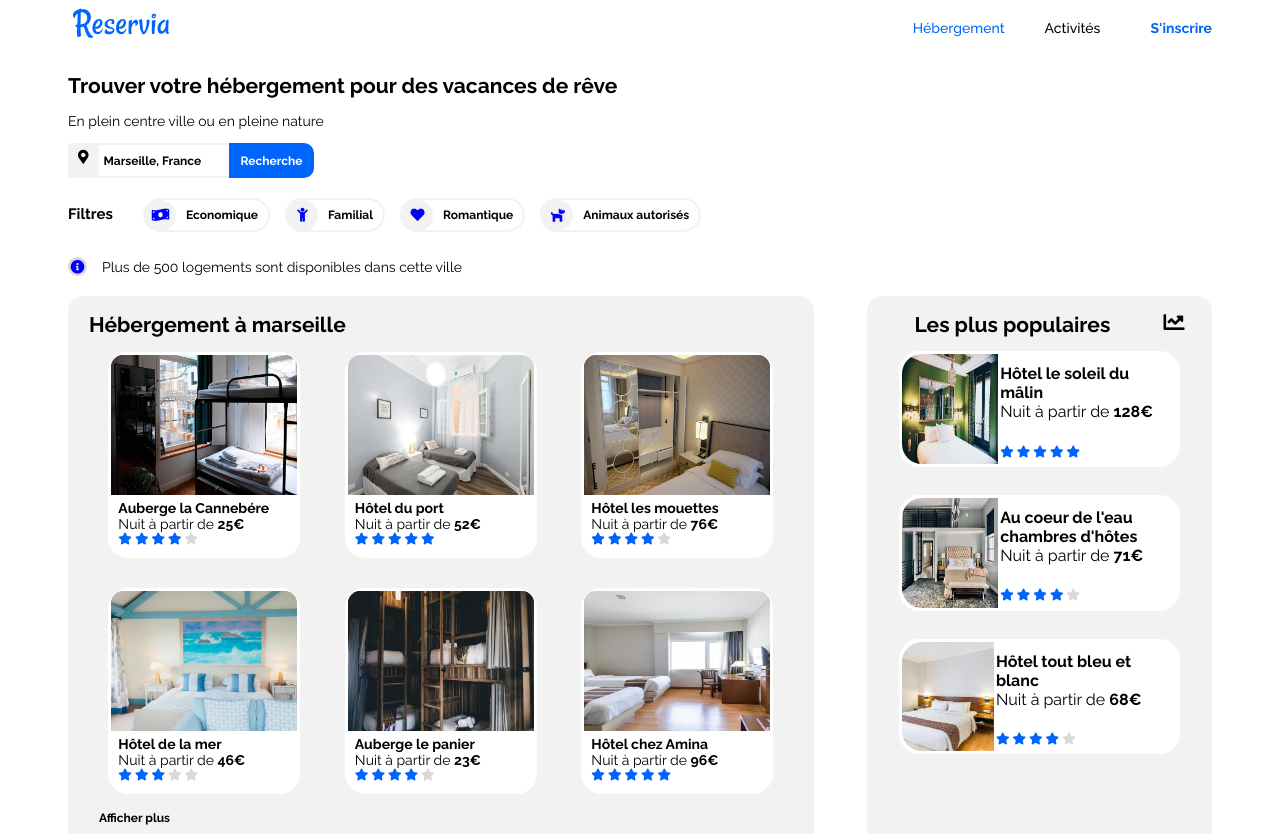
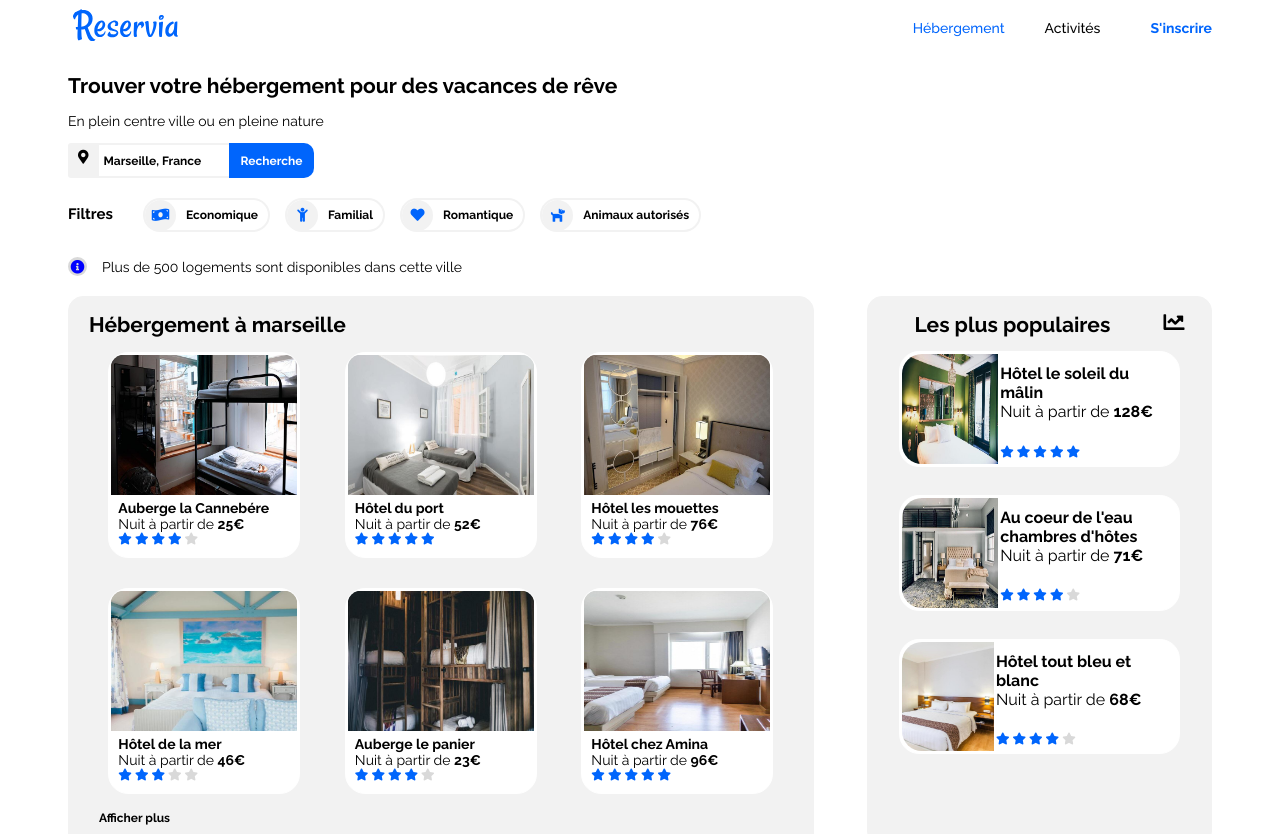
Before and after one commit to jerem45/ProjetReserviaOpenclassroom, a plain HTML site: page index.html in a window 1280 px wide. Shown: the top 834 px of the page. Drawn offline with Linux system fonts and the light colour scheme.

Commit message:
refactorisation du css et optimisation des balises html

```diff
--- a/style.css
+++ b/style.css
@@ -32,7 +32,7 @@ body {
   }
   .headerImg {
     padding: 0 4px;
-    height: 46px;
+    height: 50px;
   }
   .headerNav {
     display: flex;
@@ -171,7 +171,7 @@ body {
      width: 31px;
      align-items: center;
      border-radius: 100%;
-     color: blue;
+     color: #0065FC;
      background-color: #F2F2F2;
    }
 
@@ -284,7 +284,6 @@ body {
   }
   .postReservation:hover{
     opacity: 0.7;
-
   }
   .postReservation img{
     width: 100%;
```
